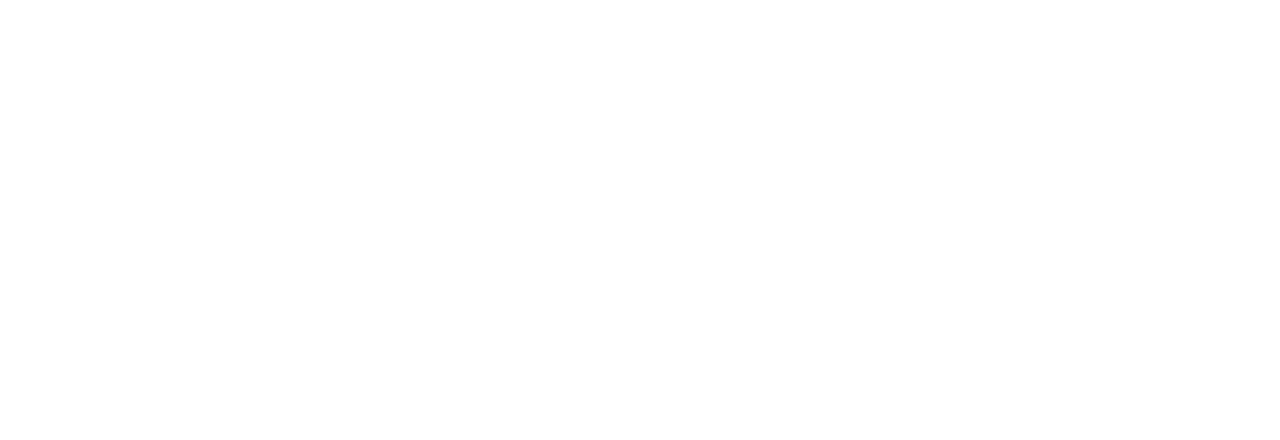
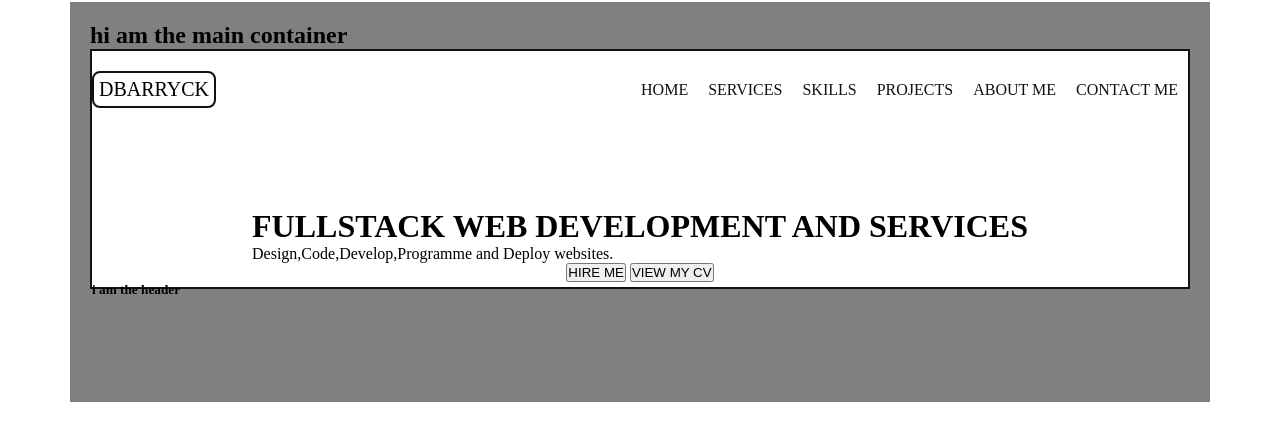
Before and after one commit to Barry-owino/My-Portfolio-template, a plain HTML site: page index.html in a window 1280 px wide. Drawn offline with Linux system fonts and the light colour scheme.

Commit message:
working on the header div +the navlinks

```diff
--- a/index.html
+++ b/index.html
@@ -8,6 +8,40 @@
   <title>Document</title>
 </head>
 <body>
+  <div class="container">
+    <h2>hi am the main container</h2>
+    <div class="header">
+      <div class="navbar">
+        <div class="logo">DBARRYCK</div>
+        <a href="#" class="toggle-button">
+          <span class="bar"></span>
+          <span class="bar"></span>
+          <span class="bar"></span>
+        </a>
+        <div class="navbar-links">
+          <ul>
+            <li><a href="#">HOME</a></li>
+            <li><a href="#">SERVICES</a></li>
+            <li><a href="#">SKILLS</a></li>
+            <li><a href="#">PROJECTS</a></li>
+            <li><a href="#">ABOUT ME</a></li>
+            <li><a href="#">CONTACT ME</a></li>
+          </ul>
+        </div>
+      </div>
+      <div class="banner">
+        <div class="hero-section">
+          <h1>FULLSTACK WEB DEVELOPMENT AND SERVICES</h1>
+          <P>Design,Code,Develop,Programme and Deploy websites.</P>
+        </div>
+        <div class="call-action">
+          <button>HIRE ME</button>
+          <button>VIEW MY CV</button>
+        </div>
+      </div>
+      <h5>i am the header</h5>
+    </div>
+  </div>
   <script src="app.js"></script>
 </body>
 </html>
--- a/style.css
+++ b/style.css
@@ -0,0 +1,61 @@
+*{
+  padding:0;
+  margin:0;
+  box-sizing:border-box;
+}
+
+body{
+
+}
+
+.container{
+  height: 50vh;
+  background:grey;
+  margin:70px;
+  margin-top:2px;
+  padding:20px;
+}
+
+.container .header{
+  height:30vh;
+  background: #fff;
+  border:2px solid #111;
+}
+
+.navbar{
+  display:flex;
+  align-items: center;
+  justify-content: space-between;
+  text-decoration: none;
+}
+
+.navbar-links ul{
+  display:flex;
+  flex-direction:row;
+  align-items:center;
+  justify-content:space-between;
+  list-style: none;
+  padding-top: 20px;
+}
+
+.navbar-links ul li a{
+  text-decoration: none;
+  padding:10px;
+  color:#111;
+}
+
+.navbar .logo{
+  border: 2px solid #111;
+  border-radius: 8px;
+  padding:5px;
+  margin-top:20px;
+  font-size: 20px;
+}
+
+.banner{
+  display:flex;
+  flex-direction: column;
+  align-items:center;
+  justify-content:space-between;
+  padding-top: 100px;
+}
```
